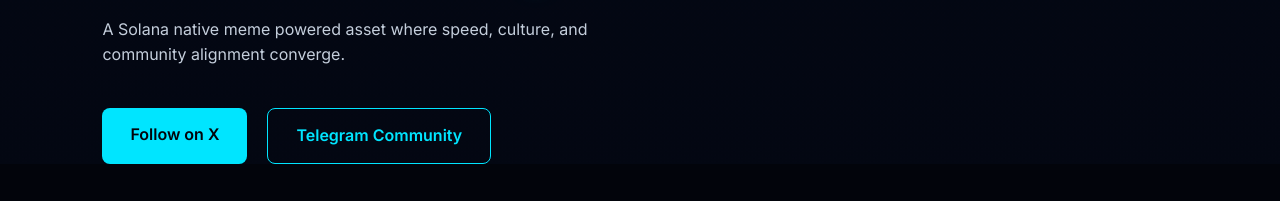
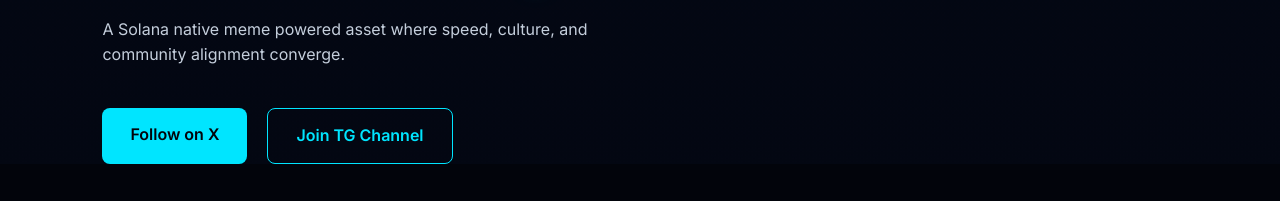
Before and after one commit to developerquantumblock-Zoro/Quantum-, a plain HTML site: page index.html in a window 1280 px wide. Shown: the part 5327-5528 px from the top of the page. Drawn offline with Linux system fonts and the light colour scheme.

Commit message:
Update index.html

```diff
--- a/index.html
+++ b/index.html
@@ -41,8 +41,8 @@
         <a href="https://x.com/QuantumBlockSOL" class="btn primary" target="_blank" rel="noopener">
           Follow on X
         </a>
-        <a href="https://t.me/" class="btn secondary">
-          Telegram Community
+        <a href="https://t.me/+0tUL3ujYYKk0NjBl" class="btn secondary">
+          Join TG Channel
         </a>
       </div>
 
```
